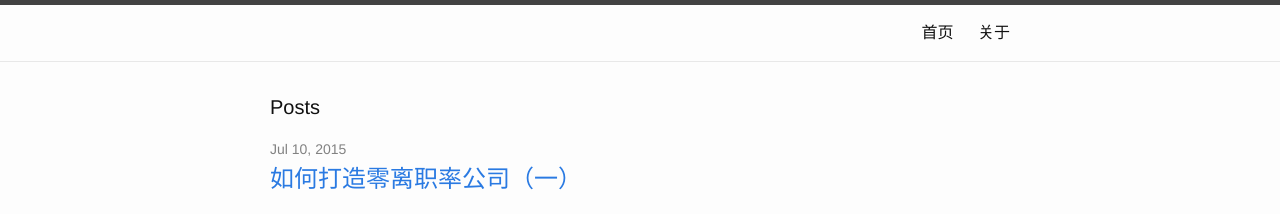
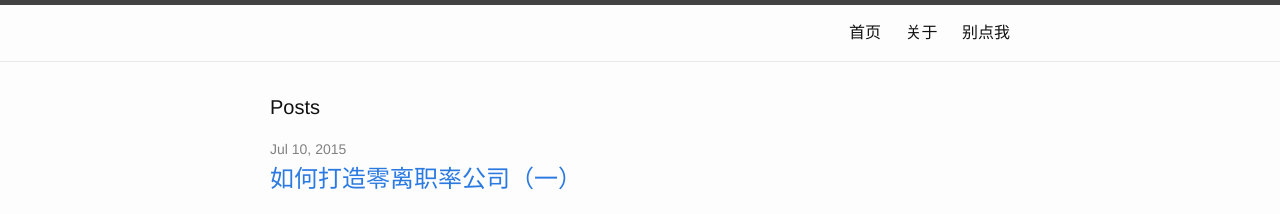
Before and after one commit to iamlipan/iamlipan.github.io, a Jekyll site: the page built from index.html, in a window 1280 px wide. Shown: the top 214 px of the page. Built offline with Jekyll 4.4.1, drawn with Linux system fonts in a browser that asks for light colours; the list of posts is cut into pages by our own code; comment, search, counter and statistics services are not loaded.

```diff
--- a/_includes/header.html
+++ b/_includes/header.html
@@ -13,18 +13,9 @@
         </svg>
       </a>
 
-      <!--
-	<div class="trigger">
-	{% assign pages = site.pages | sort:"order"  %}
-        {% for page in pages %}
-          {% if page.title %}
-          <a class="page-link" href="{{ page.url | prepend: site.baseurl }}">{{ page.title }}</a>
-          {% endif %}
-        {% endfor %}
-	-->
           <a class="page-link" href="/">首页</a>
           <a class="page-link" href="/about">关于</a>
-<!--          <a class="page-link" href="/links">别点我</a> -->
+          <a class="page-link" href="/links">别点我</a>
       </div>
     </nav>
 
```
